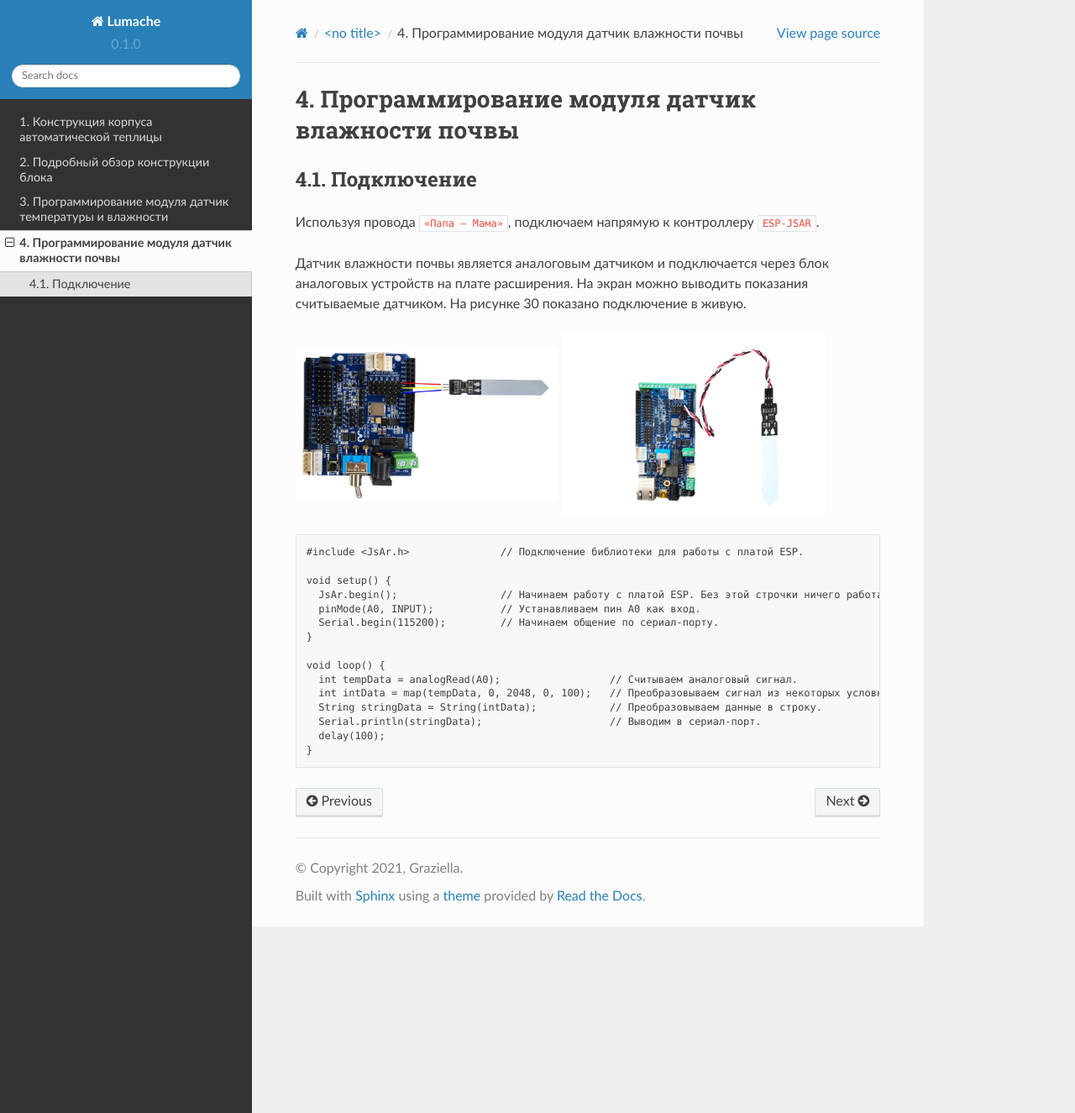
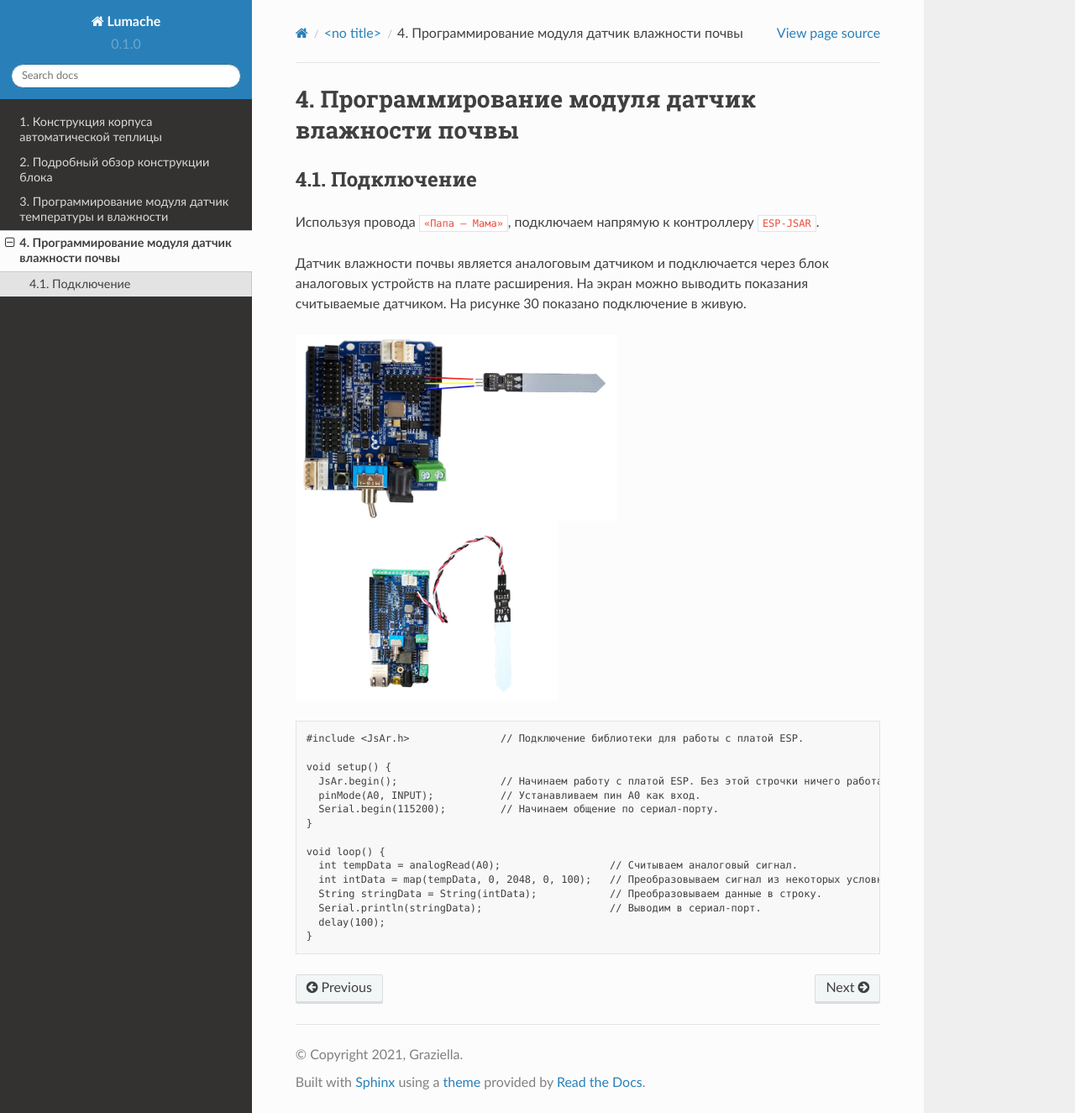
Before and after one commit to BBanwz/book_AL_GH, a Sphinx documentation site: the page built from docs/source/2/3.rst, in a window 1280 px wide and 1325 px high. Shown: the whole window at 84% size. Built offline with Sphinx 7.4.7 and the Read the Docs theme 2.0.0, drawn with Linux system fonts in a browser that asks for light colours; pages that are not in the unit, such as notebooks, are missing from menus.

Commit message:
Update 3.rst

```diff
--- a/docs/source/2/3.rst
+++ b/docs/source/2/3.rst
@@ -9,7 +9,7 @@
 Датчик влажности почвы является аналоговым датчиком и подключается через блок аналоговых устройств на плате расширения. На экран можно выводить показания считываемые датчиком. На рисунке 30 показано подключение в живую.
 
 .. |pic1| image:: images/3.png
-   :width: 45%
+   :width: 55%
 
 .. |pic2| image:: images/4.png
    :width: 45%
```
